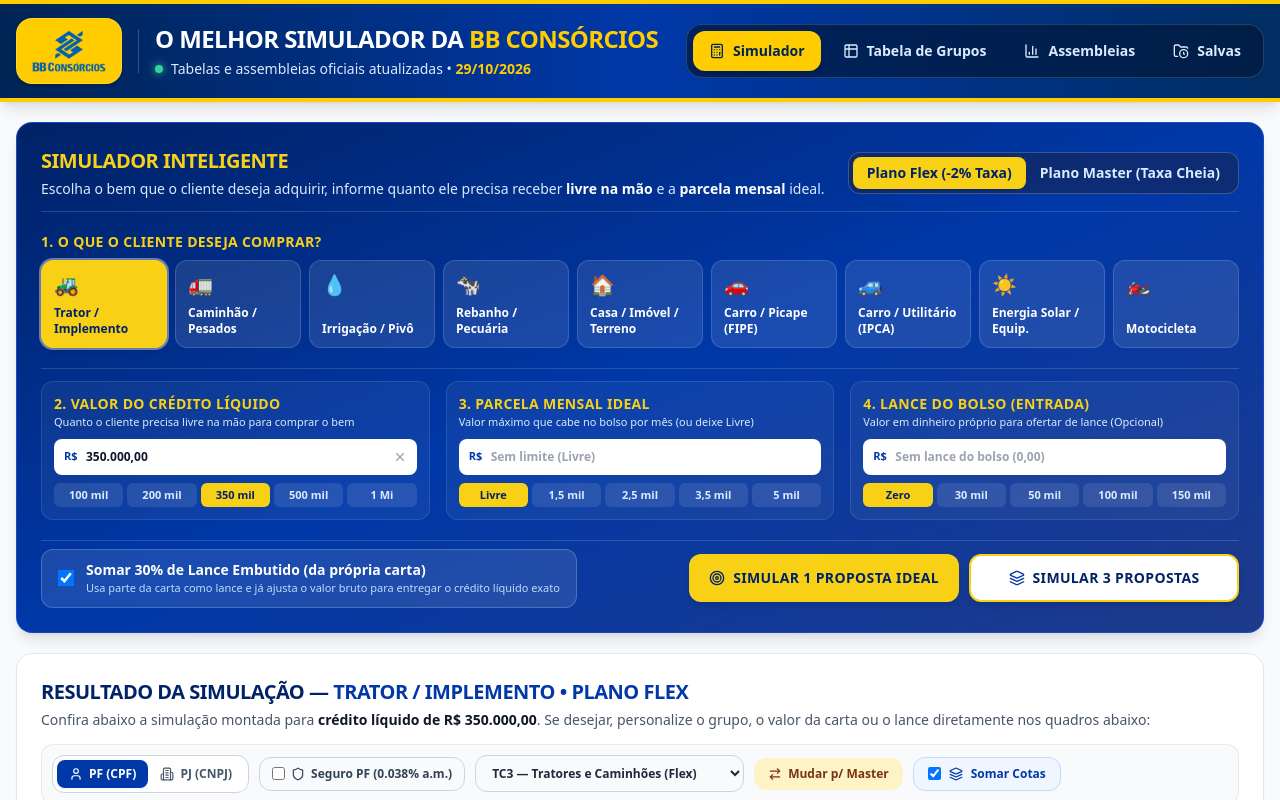
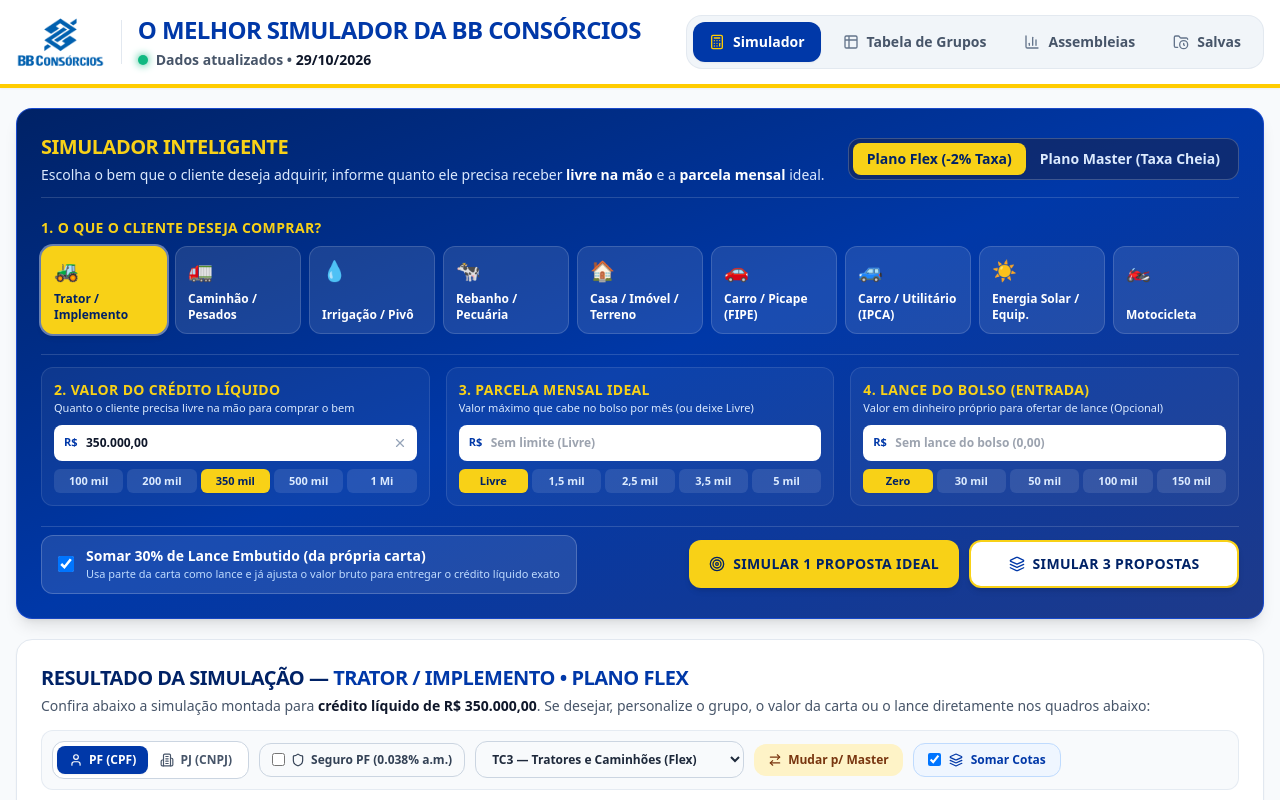
Before and after one commit to aspargosmp-hub/simulador-consorcios, a React (Vite) app: page / in a window 1280 px wide. Shown: the top 800 px of the page. Built offline with nearby package versions, Linux system fonts and the light colour scheme.

Commit message:
feat: white header with bottom yellow stripe, transparent logo, blue title, and ON status dot

```diff
--- a/src/App.tsx
+++ b/src/App.tsx
@@ -180,29 +180,27 @@ export function App() {
 
   return (
     <div className="min-h-screen flex flex-col bg-slate-50">
-      {/* Cabeçalho Executivo com Identidade Visual Oficial BB Consórcios */}
-      <header className="bg-gradient-to-r from-[#002454] via-[#0038A8] to-[#002D62] text-white border-t-4 border-b-4 border-[#FFCC00] shadow-lg print:hidden">
+      {/* Cabeçalho Branco Limpo com Faixa Inferior Amarela e Logo Transparente */}
+      <header className="bg-white border-b-4 border-[#FFCC00] shadow-sm print:hidden">
         <div className="max-w-7xl mx-auto px-4 py-3.5 flex flex-col lg:flex-row lg:items-center justify-between gap-4">
           <div className="flex items-center gap-4">
-            <div className="bg-[#FFCC00] rounded-2xl px-3.5 py-2 shadow-md border border-yellow-300/60 flex items-center justify-center shrink-0">
-              <img
-                src="./logo-bb-consorcios.png"
-                alt="BB Consórcios"
-                className="h-11 sm:h-12 w-auto object-contain"
-              />
-            </div>
+            <img
+              src="./logo-bb-consorcios.png"
+              alt="BB Consórcios"
+              className="h-12 sm:h-14 w-auto object-contain shrink-0"
+            />
 
-            <div className="hidden sm:block h-11 w-px bg-white/20 shrink-0" />
+            <div className="hidden sm:block h-11 w-px bg-slate-200 shrink-0" />
 
             <div>
-              <h1 className="text-xl sm:text-2xl font-black tracking-tight text-white uppercase leading-tight">
-                O MELHOR SIMULADOR DA <span className="text-[#FFCC00]">BB CONSÓRCIOS</span>
+              <h1 className="text-xl sm:text-2xl font-black tracking-tight text-[#0038A8] uppercase leading-tight">
+                O MELHOR SIMULADOR DA BB CONSÓRCIOS
               </h1>
-              <div className="flex items-center gap-2 mt-1 text-xs sm:text-sm text-blue-100 font-medium">
-                <span className="w-2 h-2 rounded-full bg-emerald-400 shrink-0 shadow-[0_0_8px_#34d399]" />
+              <div className="flex items-center gap-2 mt-1 text-xs sm:text-sm text-slate-600 font-semibold">
+                <span className="w-2.5 h-2.5 rounded-full bg-emerald-500 shrink-0 shadow-[0_0_8px_#10b981]" />
                 <span>
-                  Tabelas e assembleias oficiais atualizadas •{' '}
-                  <strong className="text-[#FFCC00] font-extrabold">
+                  Dados atualizados •{' '}
+                  <strong className="text-slate-900 font-extrabold">
                     {dataset.updatedAt.split(' ')[0]}
                   </strong>
                 </span>
@@ -210,17 +208,21 @@ export function App() {
             </div>
           </div>
 
-          {/* Menu de Navegação em Dock Unificado e Destacado */}
-          <nav className="inline-flex flex-wrap items-center gap-1.5 bg-[#001838]/65 border border-white/15 p-1.5 rounded-2xl shadow-inner self-start lg:self-center">
+          {/* Menu de Navegação em Dock Limpo */}
+          <nav className="inline-flex flex-wrap items-center gap-1.5 bg-slate-100 border border-slate-200/90 p-1.5 rounded-2xl self-start lg:self-center">
             <button
               onClick={() => setActiveTab('simulador')}
-              className={`inline-flex items-center gap-2 px-4 py-2.5 rounded-xl text-xs sm:text-sm font-black transition ${
+              className={`inline-flex items-center gap-2 px-4 py-2.5 rounded-xl text-xs sm:text-sm font-extrabold transition ${
                 activeTab === 'simulador'
-                  ? 'bg-[#FFCC00] text-[#002454] shadow-md'
-                  : 'text-blue-100 hover:text-white hover:bg-white/10'
+                  ? 'bg-[#0038A8] text-white shadow-sm font-black'
+                  : 'text-slate-600 hover:text-[#0038A8] hover:bg-white'
               }`}
             >
-              <Calculator className="w-4 h-4" />
+              <Calculator
+                className={`w-4 h-4 ${
+                  activeTab === 'simulador' ? 'text-[#FFCC00]' : 'text-slate-500'
+                }`}
+              />
               Simulador
             </button>
 
@@ -228,11 +230,15 @@ export function App() {
               onClick={() => setActiveTab('consorcios')}
               className={`inline-flex items-center gap-2 px-4 py-2.5 rounded-xl text-xs sm:text-sm font-extrabold transition ${
                 activeTab === 'consorcios'
-                  ? 'bg-[#FFCC00] text-[#002454] shadow-md font-black'
-                  : 'text-blue-100 hover:text-white hover:bg-white/10'
+                  ? 'bg-[#0038A8] text-white shadow-sm font-black'
+                  : 'text-slate-600 hover:text-[#0038A8] hover:bg-white'
               }`}
             >
-              <Table2 className="w-4 h-4" />
+              <Table2
+                className={`w-4 h-4 ${
+                  activeTab === 'consorcios' ? 'text-[#FFCC00]' : 'text-slate-500'
+                }`}
+              />
               Tabela de Grupos
             </button>
 
@@ -240,11 +246,15 @@ export function App() {
               onClick={() => setActiveTab('assembleias')}
               className={`inline-flex items-center gap-2 px-4 py-2.5 rounded-xl text-xs sm:text-sm font-extrabold transition ${
                 activeTab === 'assembleias'
-                  ? 'bg-[#FFCC00] text-[#002454] shadow-md font-black'
-                  : 'text-blue-100 hover:text-white hover:bg-white/10'
+                  ? 'bg-[#0038A8] text-white shadow-sm font-black'
+                  : 'text-slate-600 hover:text-[#0038A8] hover:bg-white'
               }`}
             >
-              <BarChart3 className="w-4 h-4" />
+              <BarChart3
+                className={`w-4 h-4 ${
+                  activeTab === 'assembleias' ? 'text-[#FFCC00]' : 'text-slate-500'
+                }`}
+              />
               Assembleias
             </button>
 
@@ -252,11 +262,15 @@ export function App() {
               onClick={() => setActiveTab('historico')}
               className={`inline-flex items-center gap-2 px-4 py-2.5 rounded-xl text-xs sm:text-sm font-extrabold transition ${
                 activeTab === 'historico'
-                  ? 'bg-[#FFCC00] text-[#002454] shadow-md font-black'
-                  : 'text-blue-100 hover:text-white hover:bg-white/10'
+                  ? 'bg-[#0038A8] text-white shadow-sm font-black'
+                  : 'text-slate-600 hover:text-[#0038A8] hover:bg-white'
               }`}
             >
-              <FolderClock className="w-4 h-4" />
+              <FolderClock
+                className={`w-4 h-4 ${
+                  activeTab === 'historico' ? 'text-[#FFCC00]' : 'text-slate-500'
+                }`}
+              />
               Salvas {savedSimulations.length > 0 ? `(${savedSimulations.length})` : ''}
             </button>
           </nav>
```
